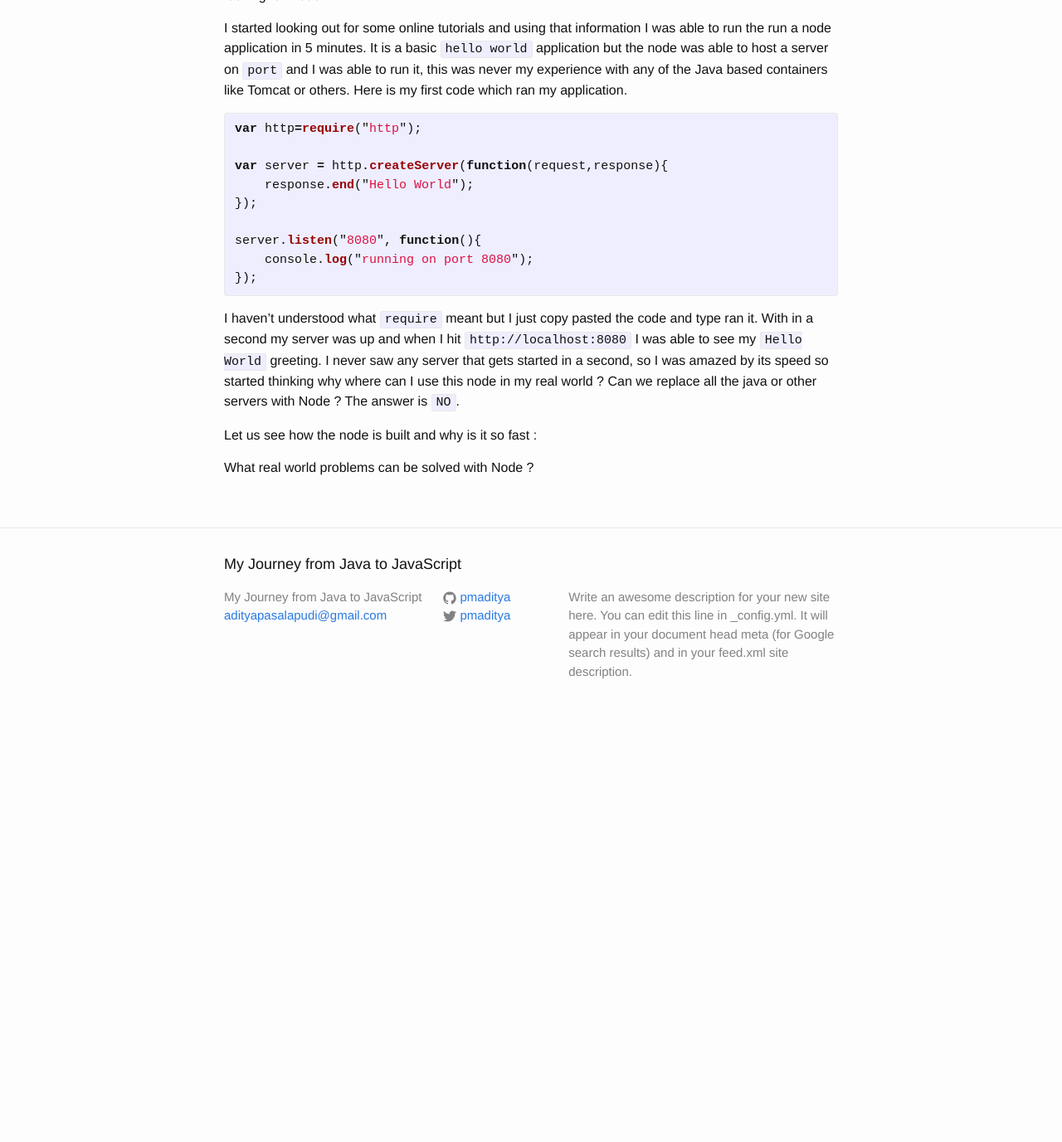
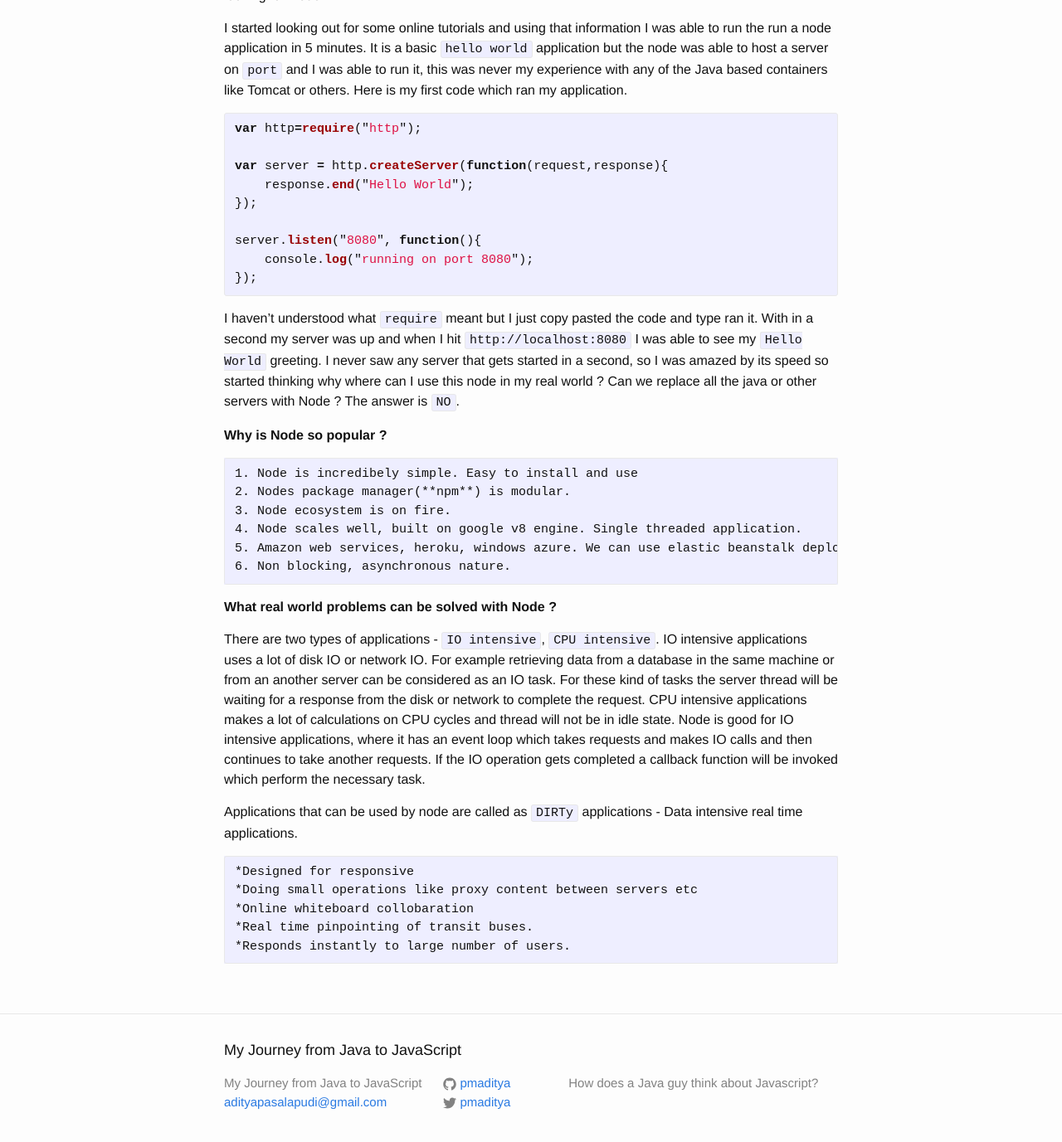
Before and after one commit to pmaditya/javatojs, a Jekyll site: the page built from _posts/2016-03-26-when-to-use-node.markdown, in a window 1280 px wide and 1400 px high, scrolled down 289 px. Shown: the top 1377 px of the window at 83% size. Built offline with Jekyll 4.4.1, drawn with Linux system fonts in a browser that asks for light colours; before the commit the page ends 1170 px from its top, so only the background shows below that.

Commit message:
added the applications section

```diff
--- a/_config.yml
+++ b/_config.yml
@@ -9,9 +9,7 @@
 title: My Journey from Java to JavaScript
 email: adityapasalapudi@gmail.com
 description: > # this means to ignore newlines until "baseurl:"
-  Write an awesome description for your new site here. You can edit this
-  line in _config.yml. It will appear in your document head meta (for
-  Google search results) and in your feed.xml site description.
+  How does a Java guy think about Javascript?
 baseurl: "/javatojs" # the subpath of your site, e.g. /blog
 url: "http://yourdomain.com" # the base hostname & protocol for your site
 twitter_username: pmaditya
--- a/_posts/2016-03-26-when-to-use-node.markdown
+++ b/_posts/2016-03-26-when-to-use-node.markdown
@@ -23,6 +23,24 @@ server.listen("8080", function(){
 
 I haven't understood what `require` meant but I just copy pasted the code and type ran it. With in a second my server was up and when I hit `http://localhost:8080` I was able to see my `Hello World` greeting. I never saw any server that gets started in a second, so I was amazed by its speed so started thinking why where can I use this node in my real world ? Can we replace all the java or other servers with Node ? The answer is `NO`.
 
-Let us see how the node is built and why is it so fast :
+**Why is Node so popular ?**
 
-What real world problems can be solved with Node ?
+	1. Node is incredibely simple. Easy to install and use
+	2. Nodes package manager(**npm**) is modular.
+	3. Node ecosystem is on fire.
+	4. Node scales well, built on google v8 engine. Single threaded application.
+	5. Amazon web services, heroku, windows azure. We can use elastic beanstalk deployment for node.js
+    6. Non blocking, asynchronous nature.
+
+
+**What real world problems can be solved with Node ?**
+
+There are two types of applications -  `IO intensive`, `CPU intensive`. IO intensive applications uses a lot of disk IO or network IO. For example retrieving data from a database in the same machine or from an another server can be considered as an IO task. For these kind of tasks the server thread will be waiting for a response from the disk or network to complete the request. CPU intensive applications makes a lot of calculations on CPU cycles and thread will not be in idle state. Node is good for IO intensive applications, where it has an event loop which takes requests and makes IO calls and then continues to take another requests. If the IO operation gets completed a callback function will be invoked which perform the necessary task.
+
+Applications that can be used by node are called as `DIRTy` applications - Data intensive real time applications.
+
+	*Designed for responsive
+	*Doing small operations like proxy content between servers etc
+	*Online whiteboard collobaration
+	*Real time pinpointing of transit buses.
+	*Responds instantly to large number of users.
```
